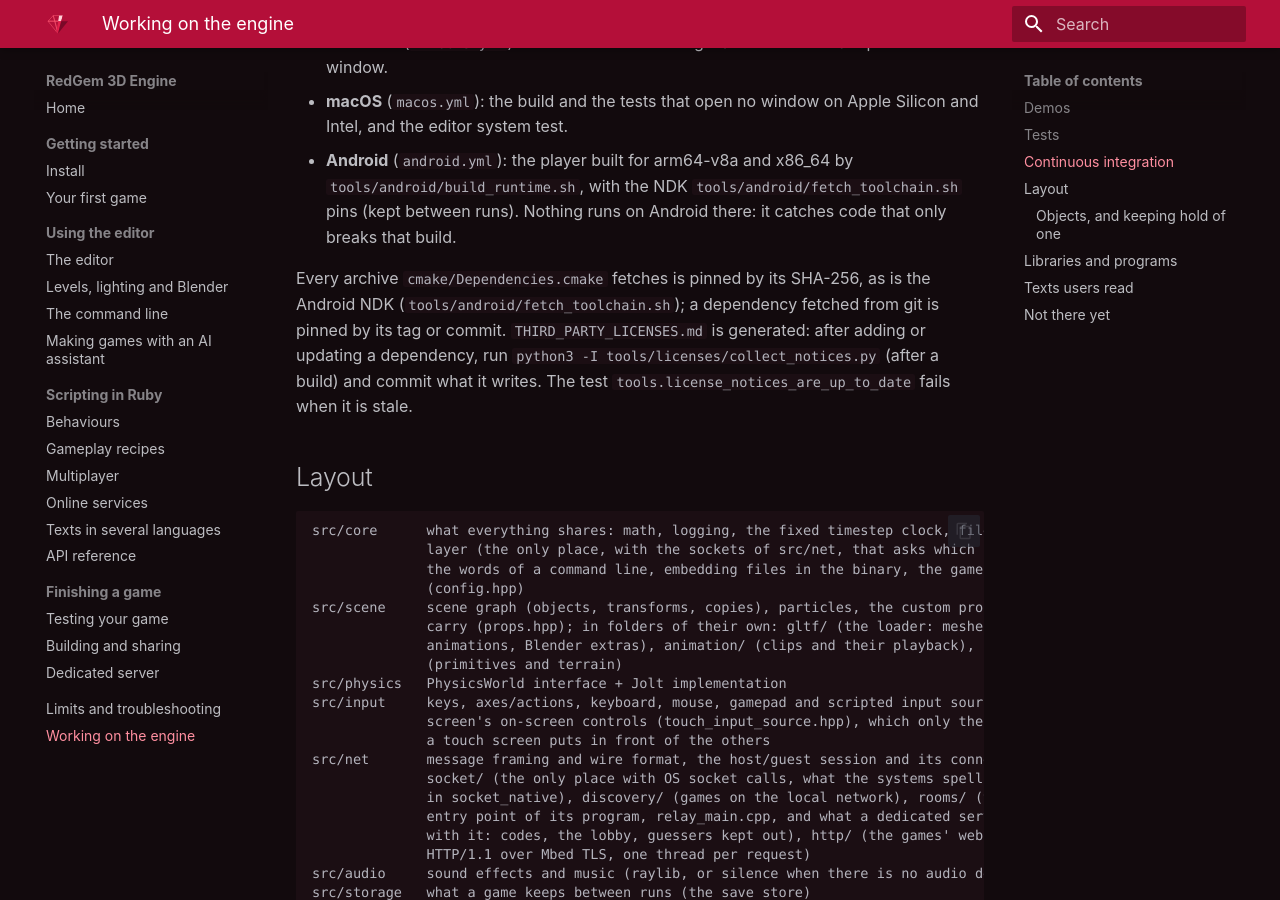
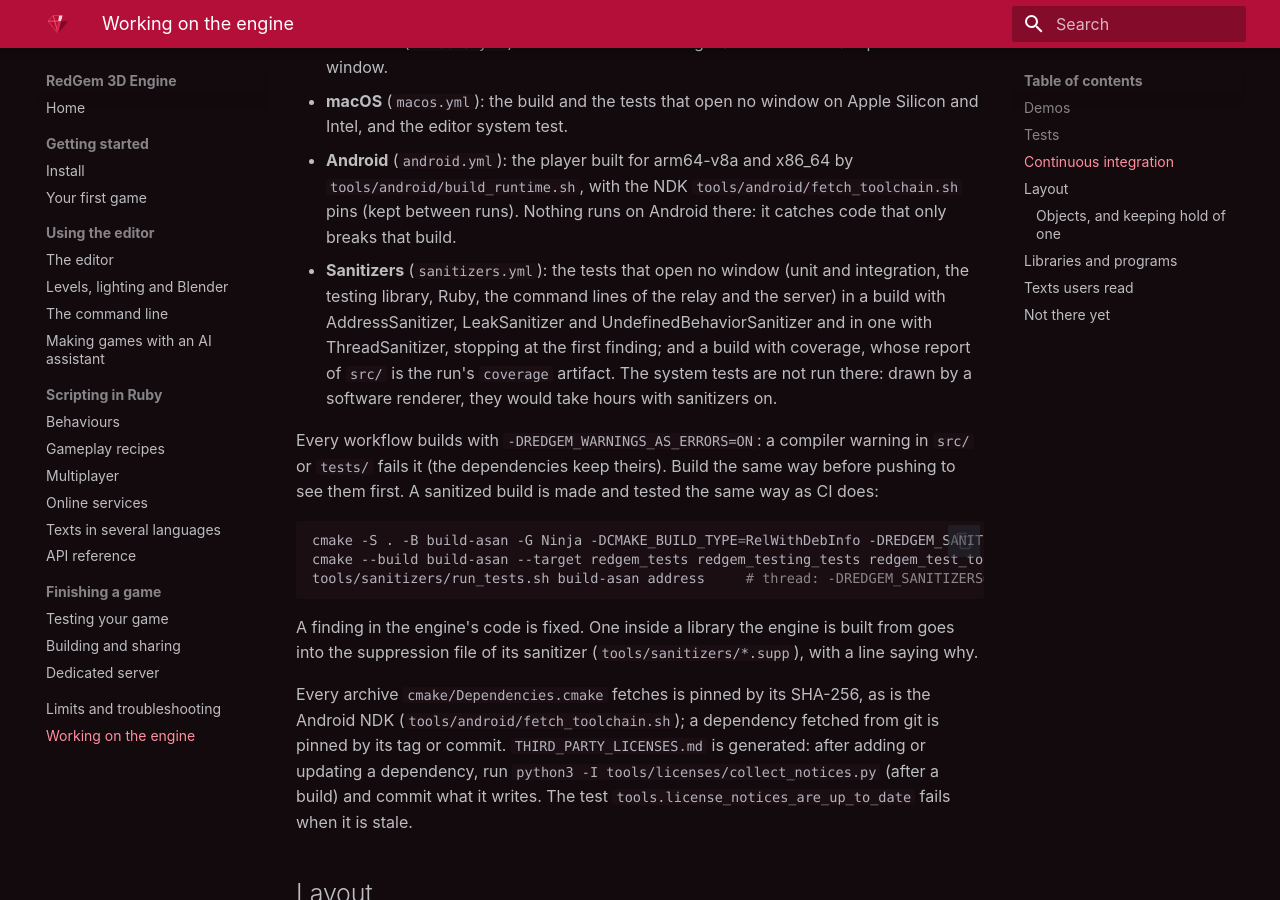
Before and after one commit to carlosdanielpohlod/redgem, an MkDocs documentation site: the page built from docs/contributing.md, in a window 1280 px wide and 900 px high, scrolled down 2338 px. Built offline with MkDocs 1.6.1 and Material for MkDocs 9.7.7, drawn with Linux system fonts in a browser that asks for light colours.

Commit message:
Document the sanitizers, the coverage report and warnings as errors

````diff
--- a/docs/contributing.md
+++ b/docs/contributing.md
@@ -97,6 +97,25 @@ Every pull request runs these workflows (`.github/workflows/`), side by side:
 * **Android** (`android.yml`): the player built for arm64-v8a and x86_64 by
   `tools/android/build_runtime.sh`, with the NDK `tools/android/fetch_toolchain.sh` pins (kept
   between runs). Nothing runs on Android there: it catches code that only breaks that build.
+* **Sanitizers** (`sanitizers.yml`): the tests that open no window (unit and integration, the
+  testing library, Ruby, the command lines of the relay and the server) in a build with
+  AddressSanitizer, LeakSanitizer and UndefinedBehaviorSanitizer and in one with ThreadSanitizer,
+  stopping at the first finding; and a build with coverage, whose report of `src/` is the run's
+  `coverage` artifact. The system tests are not run there: drawn by a software renderer, they
+  would take hours with sanitizers on.
+
+Every workflow builds with `-DREDGEM_WARNINGS_AS_ERRORS=ON`: a compiler warning in `src/` or
+`tests/` fails it (the dependencies keep theirs). Build the same way before pushing to see them
+first. A sanitized build is made and tested the same way as CI does:
+
+```bash
+cmake -S . -B build-asan -G Ninja -DCMAKE_BUILD_TYPE=RelWithDebInfo -DREDGEM_SANITIZERS=address,undefined
+cmake --build build-asan --target redgem_tests redgem_testing_tests redgem_test_tool redgem_relay redgem_server
+tools/sanitizers/run_tests.sh build-asan address     # thread: -DREDGEM_SANITIZERS=thread
+```
+
+A finding in the engine's code is fixed. One inside a library the engine is built from goes into
+the suppression file of its sanitizer (`tools/sanitizers/*.supp`), with a line saying why.
 
 Every archive `cmake/Dependencies.cmake` fetches is pinned by its SHA-256, as is the Android NDK
 (`tools/android/fetch_toolchain.sh`); a dependency fetched from git is pinned by its tag or commit. `THIRD_PARTY_LICENSES.md` is generated: after adding or
````
Also changed, not shown: CHANGELOG.md (+7 -0 lines), KNOWN_LIMITATIONS.md (+4 -4 lines).
